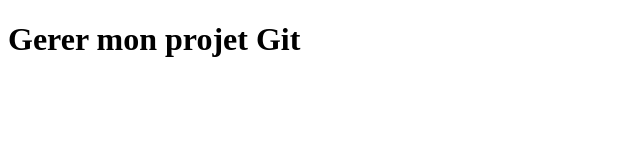
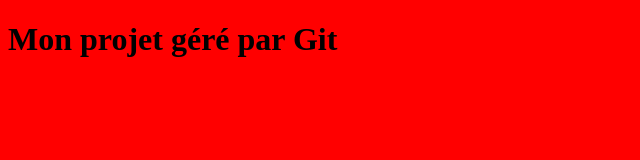
Before and after one commit to LionelM81/ProjetGiEtGithub, a plain HTML site: page index.html in a window 1280 px wide. Shown: the whole page, without its empty margins (0-640 px from the left). Drawn offline with Linux system fonts and the light colour scheme.

Commit message:
Ajout d'un fichier CSS principal

```diff
--- a/index.html
+++ b/index.html
@@ -4,9 +4,10 @@
     <meta charset="UTF-8">
     <meta name="viewport" content="width=device-width, initial-scale=1.0">
     <title>Mon projet Git</title>
+    <link rel="stylesheet" href="style.css">
 </head>
 <body>
-    <h1>Gerer mon projet Git</h1>
+    <h1>Mon projet géré par Git</h1>
 
 </body>
 </html>
--- /dev/null
+++ b/style.css
@@ -0,0 +1,3 @@
+body {
+    background-color: red;
+}
```
